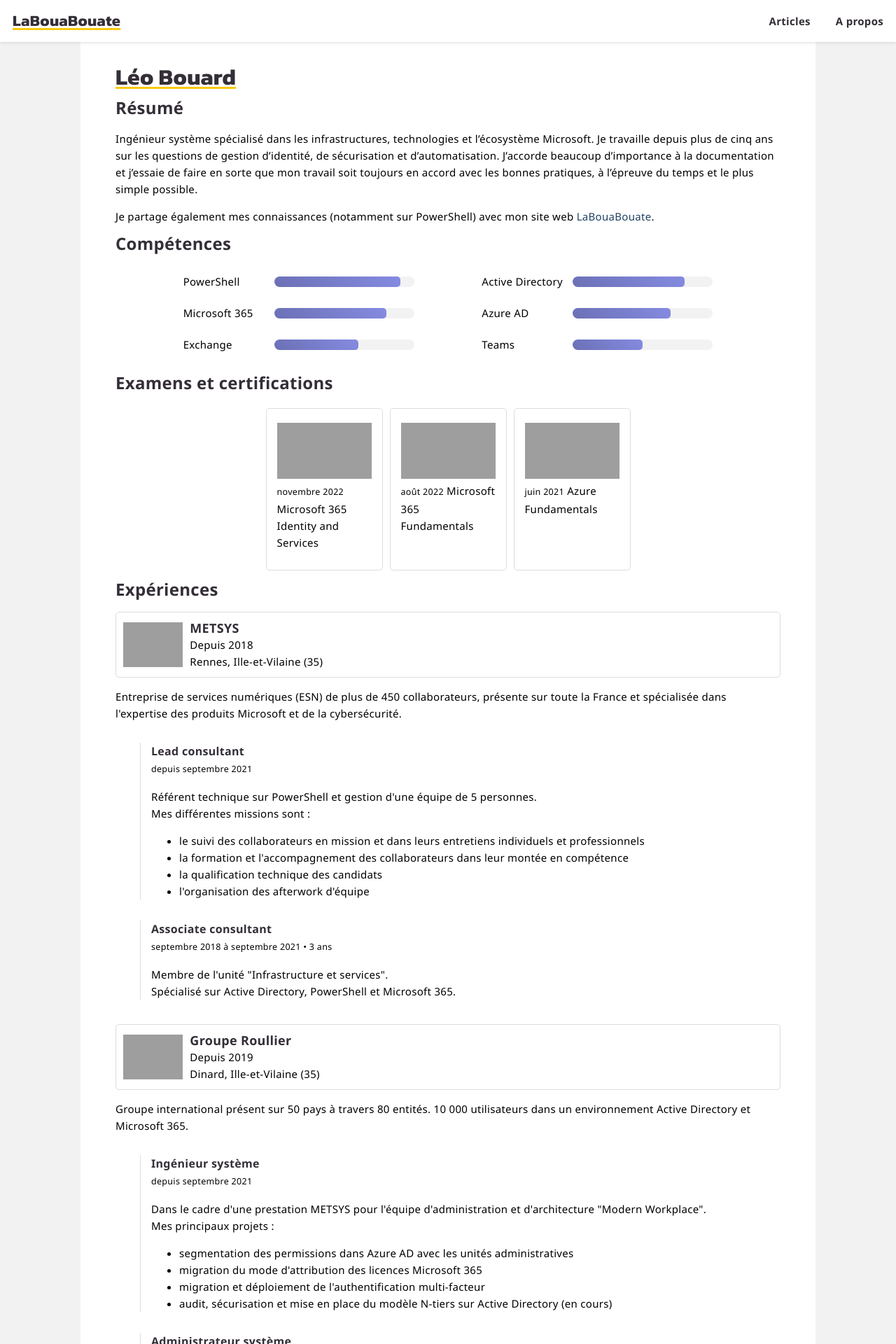
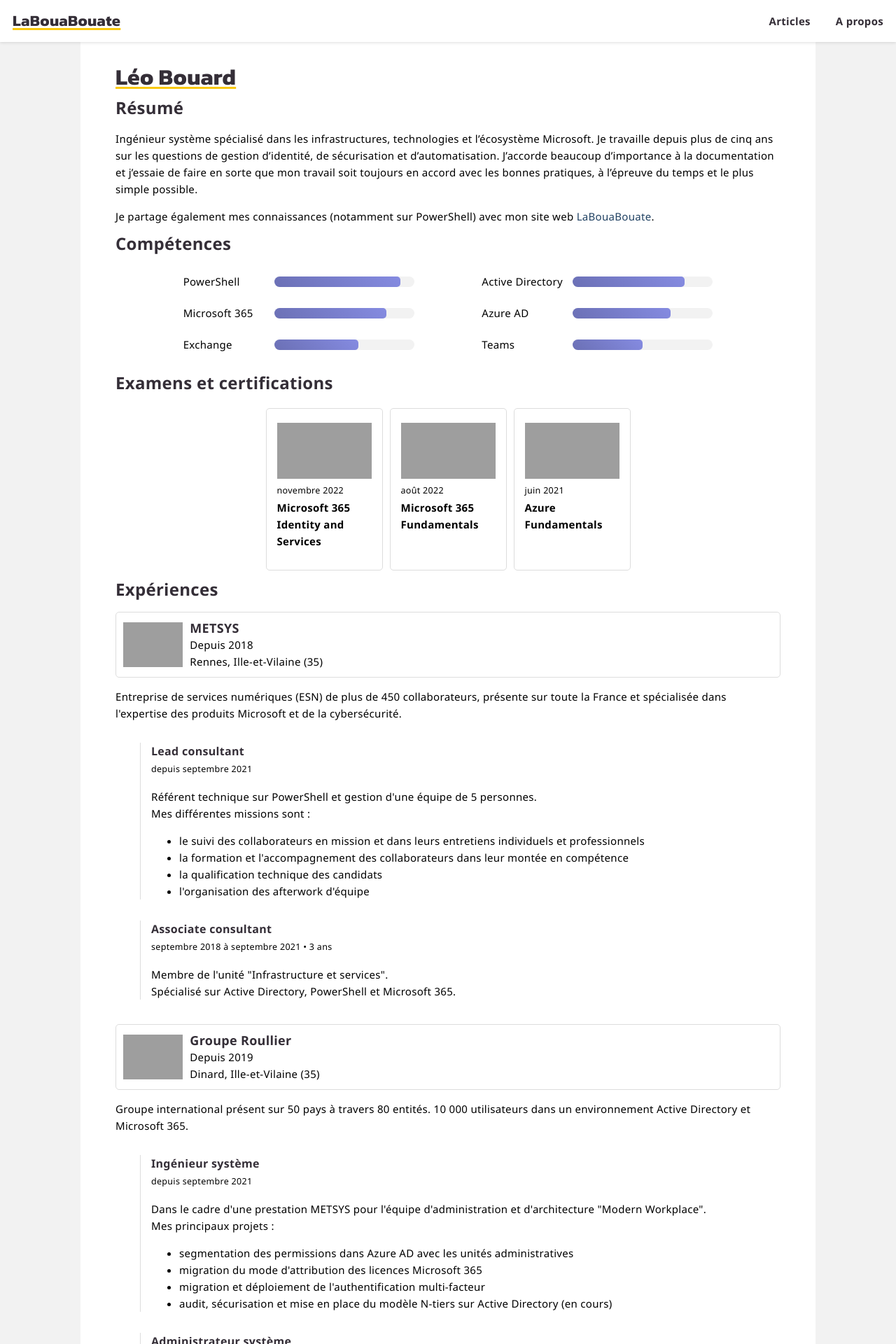
Before and after one commit to leobouard/leobouard.github.io, a Jekyll site: the page built from cv.md, in a window 1280 px wide. Shown: the top 1920 px of the page at 70% size. Built offline with Jekyll 4.4.1, drawn with Linux system fonts in a browser that asks for light colours; some web fonts are replaced; grey boxes are pictures that could not be loaded.

Commit message:
Update cv.scss

```diff
--- a/assets/css/cv.scss
+++ b/assets/css/cv.scss
@@ -22,6 +22,15 @@
     margin: 5px;
     margin-left: auto;
     margin-right: auto;
+    display: block;
+}
+
+div.certification > small {
+    display: block;
+}
+
+div.certification > span {
+    font-weight: 600;
     display: block;
 }
 
```
